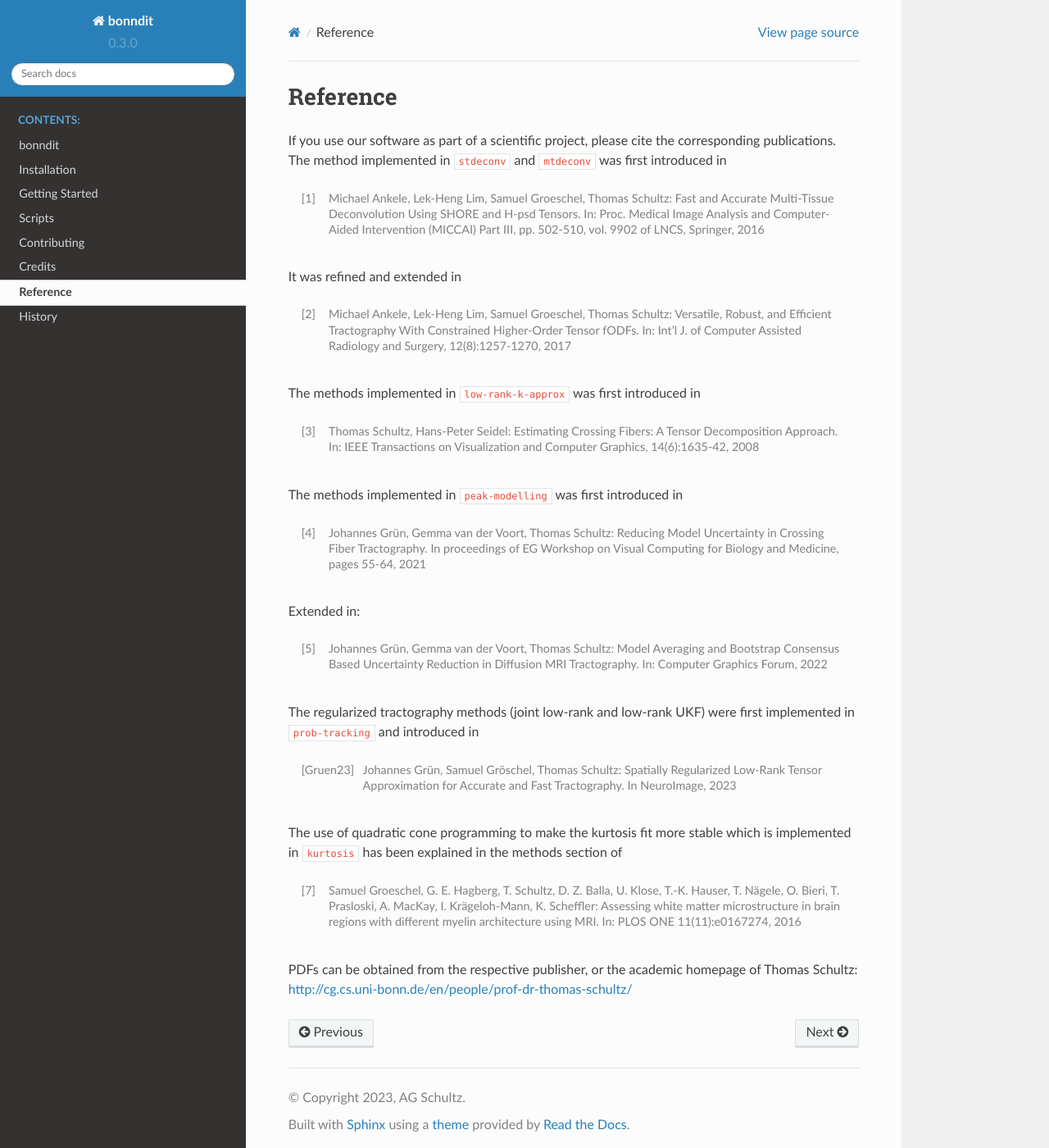
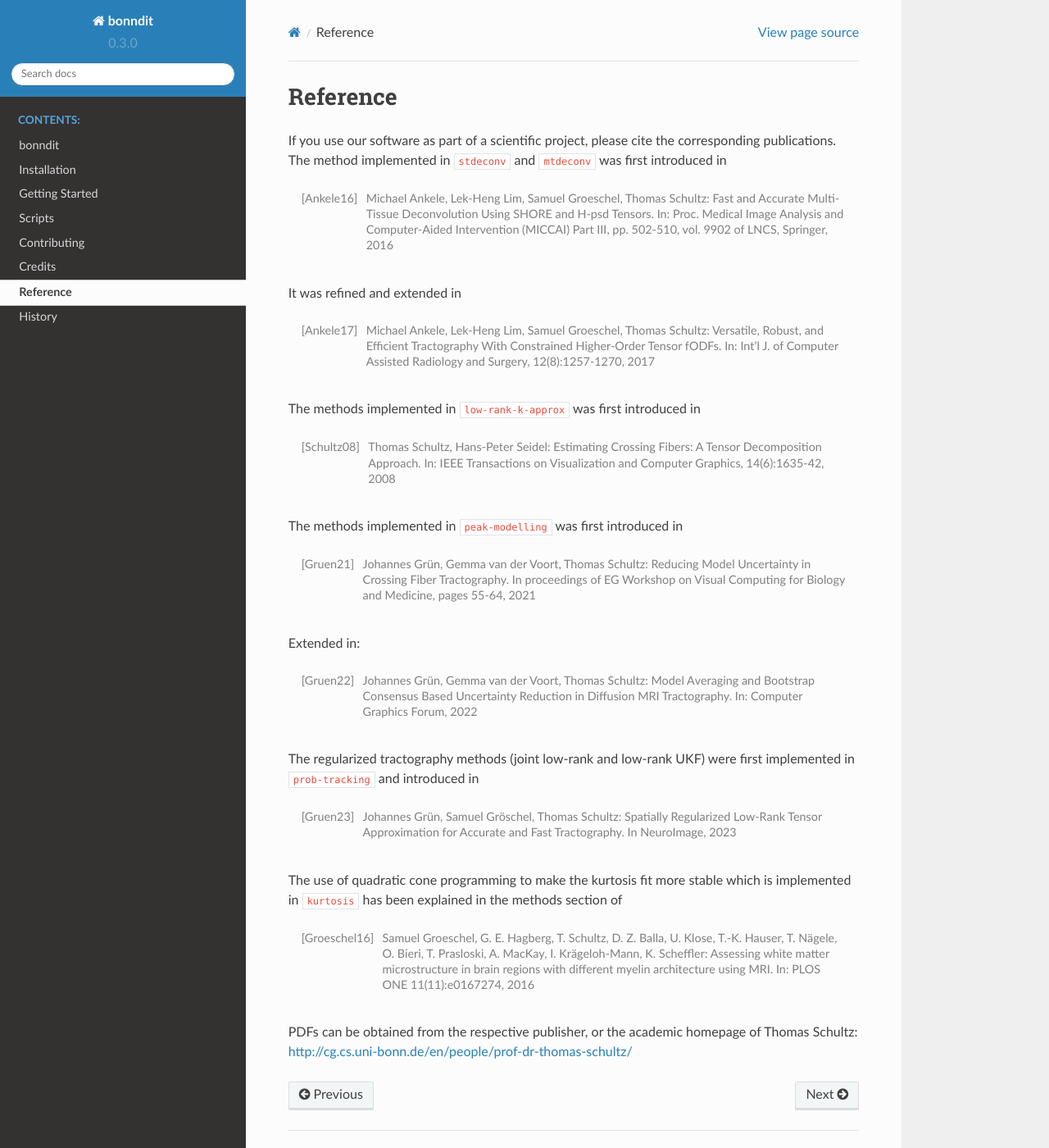
Before and after one commit to MedVisBonn/bonndit, a Sphinx documentation site: the page built from docs/references.rst, in a window 1280 px wide and 1400 px high. Shown: the whole window at 82% size. Built offline with Sphinx 7.4.7 and the Read the Docs theme 2.0.0, drawn with Linux system fonts in a browser that asks for light colours.

Commit message:
Fix refs

```diff
--- a/docs/gettingstarted.rst
+++ b/docs/gettingstarted.rst
@@ -9,7 +9,7 @@ First, you need to download HCP diffusion MRI data from the HCP website. This da
 To follow the tutorial please download patient 904044. Therfore, search for 904044, click `download image` and select the `Diffusion Preporocessed`.
 After downloading, please extract the files from the zip and set `HCPdir` to the root of the folder.
 
-As an intermediate step we reconstruct fODFs as it was proposed by Ankele et al. [2]_. In this method the single fiber response function (which is then used for deconvolution) is estimated using voxels with an high fractional anisotropy.
+As an intermediate step we reconstruct fODFs as it was proposed by Ankele et al. [Ankele17]_. In this method the single fiber response function (which is then used for deconvolution) is estimated using voxels with an high fractional anisotropy.
 To estimate the FA values we are selecting first low b-values (<1500) and the corresponding b vectors and measurements via:
 
 .. code-block:: console
@@ -60,7 +60,7 @@ The `fodf.nrrd` contians the computed fODFs. It can be transformed into dipy/mrt
                     -o "${HCPdir}/T1w/Diffusion/mtdeconv/fodf.nii.gz"
 
 command, which will output a `fodf.nii.gz` file readable by MRtrixs' mrview etc. From the fODFs we can extract fiber orientations
-via [3]_
+via [Schultz08]_
 
 .. code-block:: console
 
--- a/docs/references.rst
+++ b/docs/references.rst
@@ -4,23 +4,23 @@ Reference
 
 If you use our software as part of a scientific project, please cite the corresponding publications. The method implemented in :code:`stdeconv` and :code:`mtdeconv` was first introduced in
 
-.. [1] Michael Ankele, Lek-Heng Lim, Samuel Groeschel, Thomas Schultz: Fast and Accurate Multi-Tissue Deconvolution Using SHORE and H-psd Tensors. In: Proc. Medical Image Analysis and Computer-Aided Intervention (MICCAI) Part III, pp. 502-510, vol. 9902 of LNCS, Springer, 2016
+.. [Ankele16] Michael Ankele, Lek-Heng Lim, Samuel Groeschel, Thomas Schultz: Fast and Accurate Multi-Tissue Deconvolution Using SHORE and H-psd Tensors. In: Proc. Medical Image Analysis and Computer-Aided Intervention (MICCAI) Part III, pp. 502-510, vol. 9902 of LNCS, Springer, 2016
 
 It was refined and extended in
 
-.. [2] Michael Ankele, Lek-Heng Lim, Samuel Groeschel, Thomas Schultz: Versatile, Robust, and Efficient Tractography With Constrained Higher-Order Tensor fODFs. In: Int'l J. of Computer Assisted Radiology and Surgery, 12(8):1257-1270, 2017
+.. [Ankele17] Michael Ankele, Lek-Heng Lim, Samuel Groeschel, Thomas Schultz: Versatile, Robust, and Efficient Tractography With Constrained Higher-Order Tensor fODFs. In: Int'l J. of Computer Assisted Radiology and Surgery, 12(8):1257-1270, 2017
 
 The methods implemented in :code:`low-rank-k-approx` was first introduced in
 
-.. [3] Thomas Schultz, Hans-Peter Seidel: Estimating Crossing Fibers: A Tensor Decomposition Approach. In: IEEE Transactions on Visualization and Computer Graphics, 14(6):1635-42, 2008
+.. [Schultz08] Thomas Schultz, Hans-Peter Seidel: Estimating Crossing Fibers: A Tensor Decomposition Approach. In: IEEE Transactions on Visualization and Computer Graphics, 14(6):1635-42, 2008
 
 The methods implemented in :code:`peak-modelling` was first introduced in
 
-.. [4] Johannes Grün, Gemma van der Voort, Thomas Schultz: Reducing Model Uncertainty in Crossing Fiber Tractography. In proceedings of EG Workshop on Visual Computing for Biology and Medicine, pages 55-64, 2021
+.. [Gruen21] Johannes Grün, Gemma van der Voort, Thomas Schultz: Reducing Model Uncertainty in Crossing Fiber Tractography. In proceedings of EG Workshop on Visual Computing for Biology and Medicine, pages 55-64, 2021
 
 Extended in:
 
-.. [5] Johannes Grün, Gemma van der Voort, Thomas Schultz: Model Averaging and Bootstrap Consensus Based Uncertainty Reduction in Diffusion MRI Tractography. In: Computer Graphics Forum, 2022
+.. [Gruen22] Johannes Grün, Gemma van der Voort, Thomas Schultz: Model Averaging and Bootstrap Consensus Based Uncertainty Reduction in Diffusion MRI Tractography. In: Computer Graphics Forum, 2022
 
 The regularized tractography methods (joint low-rank and low-rank UKF) were first implemented in :code:`prob-tracking` and introduced in
 
@@ -29,6 +29,6 @@ The regularized tractography methods (joint low-rank and low-rank UKF) were firs
 
 The use of quadratic cone programming to make the kurtosis fit more stable which is implemented in :code:`kurtosis` has been explained in the methods section of
 
-.. [7] Samuel Groeschel, G. E. Hagberg, T. Schultz, D. Z. Balla, U. Klose, T.-K. Hauser, T. Nägele, O. Bieri, T. Prasloski, A. MacKay, I. Krägeloh-Mann, K. Scheffler: Assessing white matter microstructure in brain regions with different myelin architecture using MRI. In: PLOS ONE 11(11):e0167274, 2016
+.. [Groeschel16] Samuel Groeschel, G. E. Hagberg, T. Schultz, D. Z. Balla, U. Klose, T.-K. Hauser, T. Nägele, O. Bieri, T. Prasloski, A. MacKay, I. Krägeloh-Mann, K. Scheffler: Assessing white matter microstructure in brain regions with different myelin architecture using MRI. In: PLOS ONE 11(11):e0167274, 2016
 
 PDFs can be obtained from the respective publisher, or the academic homepage of Thomas Schultz: http://cg.cs.uni-bonn.de/en/people/prof-dr-thomas-schultz/
--- a/docs/scripts.rst
+++ b/docs/scripts.rst
@@ -3,7 +3,7 @@ Scripts
 mtdeconv
 ~~~~~~~~~~~~
 
-For calculating the multi-tissue response functions and the fODFs for given data run the following command:
+For calculating the multi-tissue response functions and the fODFs for given data run the following command [Ankele17]:
 
 .. code-block:: console
 
@@ -40,7 +40,7 @@ If you want to see a list of parameters type the following:
 
 low-rank-k-approx
 ~~~~~~~~~~~~~~~~~~~~
-For calculating the low-rank k approximation [3]_ of a given 4th order fODF run the following command:
+For calculating the low-rank k approximation [Schultz08]_ of a given 4th order fODF run the following command:
 
 .. code-block:: console
 
```
